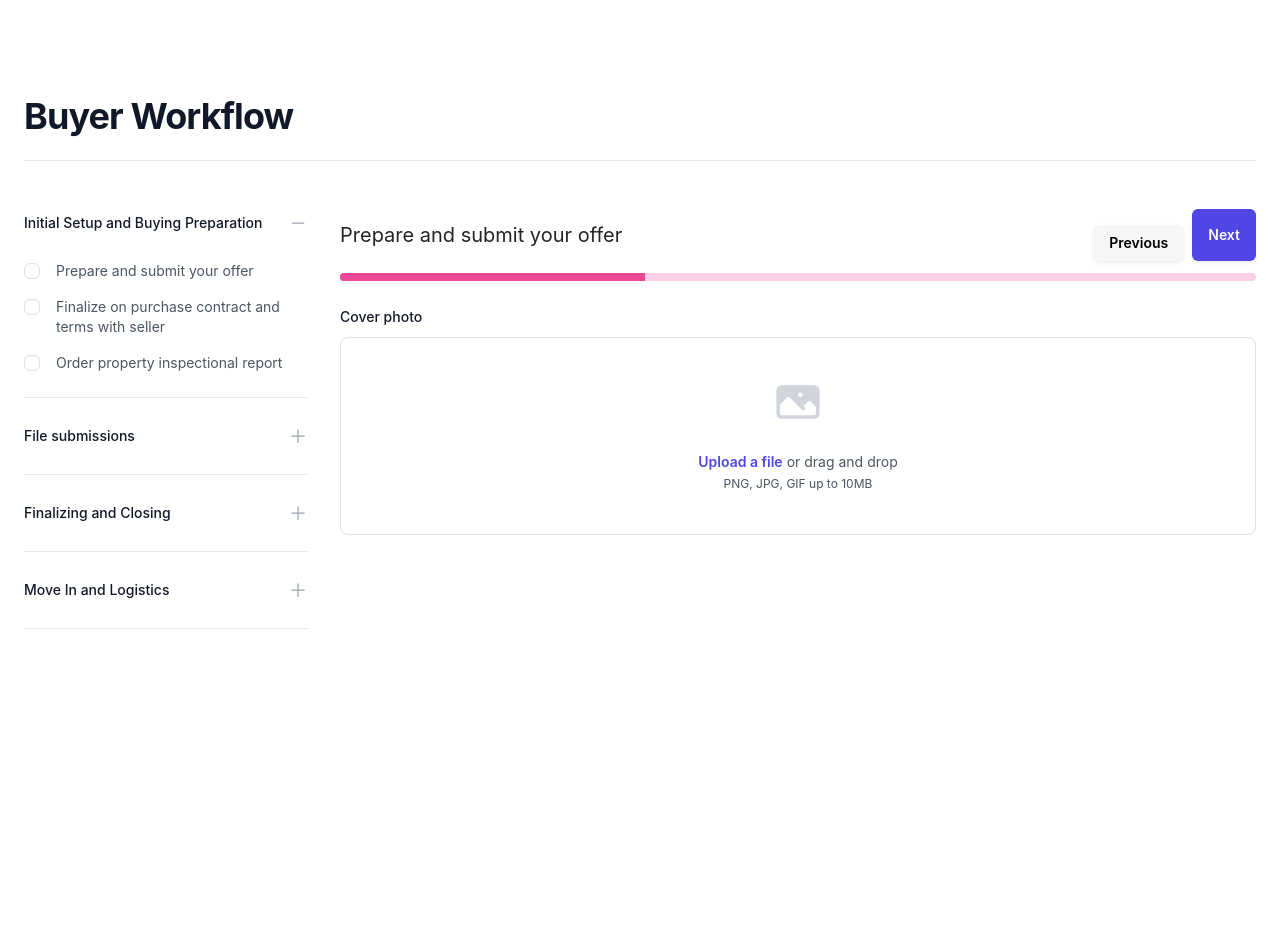
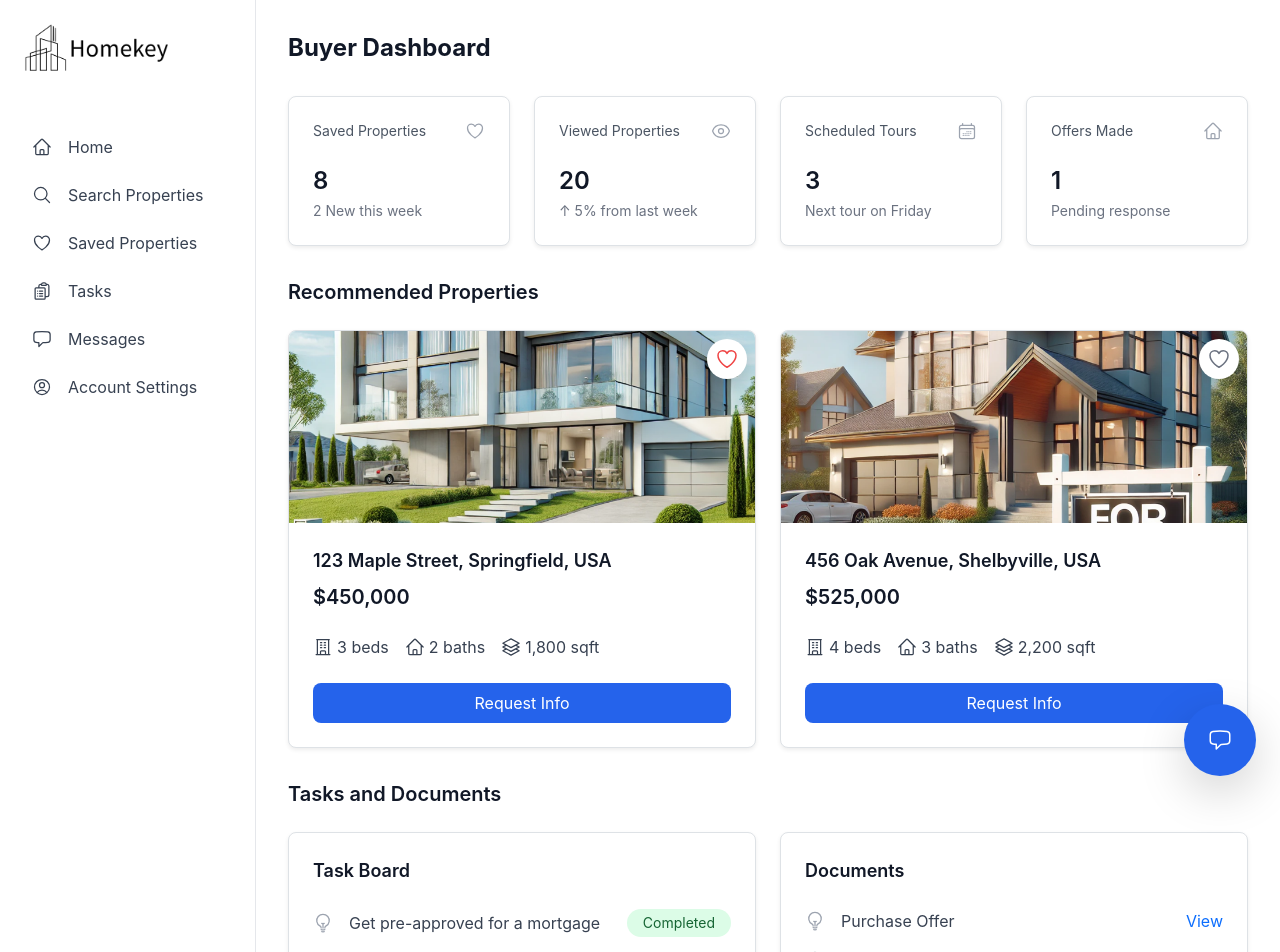
Before and after one commit to 7gb-RAM/homekey-frontend, a React (Create React App) app in the folder homekey-frontend/: page /test_buyer in a window 1280 px wide. Shown: the top 952 px of the page. Before the commit the page ends 800 px from the top, so only its background shows below. Built offline with nearby package versions, Linux system fonts and the light colour scheme; the HTML template or start-up script is replaced by a standard one.

Commit message:
Newest changes

```diff
--- a/homekey-frontend/src/App.js
+++ b/homekey-frontend/src/App.js
@@ -4,10 +4,10 @@ import React from 'react';
 import { BrowserRouter as Router, Routes, Route, Navigate } from 'react-router-dom';
 import Settings from './pages/Settings';
 import { ThemeProvider } from './context/ThemeContext';
-import BuyerWorkflow from './pages/buyer_workflow';
-import SellerWorkflow from './pages/seller_workflow';
+import SellerDashboard from './pages/dashboards/SellerDashboard';
+import BuyerSidebar from './components/layout/BuyerSidebar';
 import BuyerDashboard from './pages/dashboards/BuyerDashboard';
-import BuyerSidebar from './components/layout/BuyerSidebar';
+import SellerSidebar from './components/layout/SellerSidebar';
 // Protected route wrapper
 const ProtectedRoute = ({ children }) => {
   // const { isLoaded, isSignedIn } = useAuth();
@@ -23,14 +23,25 @@ const ProtectedRoute = ({ children }) => {
   return children;
 };
 
-// Layout wrapper for authenticated pages
+{/* We'll have to figure out a way to make these two as one */}
 const AuthenticatedLayout = ({ children }) => {
   return (
     <div className="flex min-h-screen bg-gray-50 dark:bg-gray-900 transition-colors duration-200">
+      <BuyerSidebar/>
+      <div className="flex-1">
+        <main>
+          {children}
+        </main>
+      </div>
+    </div>
+  );
+};
+const AuthenticatedLayout2 = ({ children }) => {
+  return (
+    <div className="flex min-h-screen bg-gray-50 dark:bg-gray-900 transition-colors duration-200">
       {/* This is where we decide whether to use the buyer or seller sidebar */}
-      <BuyerSidebar />
+      <SellerSidebar/>
       <div className="flex-1">
-        {/* <TopBar /> */}
         <main>
           {children}
         </main>
@@ -49,21 +60,21 @@ function App() {
           <Route path="/sign-up/*" element={<SignUp routing="path" path="/sign-up" />} />
           <Route path="/sign-in/*" element={<SignIn routing="path" path="/sign-in" />} />
 
-          <Route path="/test_buyer/*" element={<BuyerWorkflow routing="path" path="/test_buyer" />} />
-          <Route path="/test_seller/*" element={<SellerWorkflow routing="path" path="/test_seller" />} />
-
-          {/* Protected routes */}
-          <Route
-            path="/"
+          <Route path="/test_buyer/*"
             element={
-              <ProtectedRoute>
-                <AuthenticatedLayout>
-                  {/* And this is where we decide whether to use the buyer or seller dashboard */}
-                  <BuyerDashboard />
-                </AuthenticatedLayout>
-              </ProtectedRoute>
+              <AuthenticatedLayout>
+                <BuyerDashboard routing="path" path="/test_buyer" />
+              </AuthenticatedLayout>
             }
           />
+          <Route path="/test_seller/*"
+            element={
+              <AuthenticatedLayout2>
+                <SellerDashboard routing="path" path="/test_buyer" />
+              </AuthenticatedLayout2>
+            }
+          />
+          {/* Protected routes */}
           <Route
             path="/settings"
             element={
--- a/homekey-frontend/src/components/layout/BuyerSidebar.js
+++ b/homekey-frontend/src/components/layout/BuyerSidebar.js
@@ -23,15 +23,14 @@ const BuyerSidebar = () => {
 
   return (
     <>
-      <div className="w-64 bg-white dark:bg-gray-800 h-screen p-4 border-r border-gray-200 dark:border-gray-700 transition-colors duration-200">
+      <div className="w-64 bg-white dark:bg-gray-800 min-h-screen p-4 border-r border-gray-200 dark:border-gray-700 transition-colors duration-200 flex flex-col flex-shrink-0">
         {/* Logo */}
         <div className="mb-8">
           <img src="/homekey-logo.png" alt="Homekey Logo" className="w-36 h-auto mb-6" />
-          {/* No select property dropdown or add property button */}
         </div>
 
         {/* Navigation Menu */}
-        <nav>
+        <nav className="flex-1">
           {menuItems.map((item) => (
             <a
               key={item.name}
--- a/homekey-frontend/src/components/layout/SellerSidebar.js
+++ b/homekey-frontend/src/components/layout/SellerSidebar.js
@@ -14,7 +14,7 @@ const SellerSidebar = () => {
 
   return (
     <>
-      <div className="w-64 bg-white dark:bg-gray-800 h-screen p-4 border-r border-gray-200 dark:border-gray-700 transition-colors duration-200">
+      <div className="w-64 bg-white dark:bg-gray-800 min-h-screen p-4 border-r border-gray-200 dark:border-gray-700 transition-colors duration-200">
         <div className="mb-8">
           <img src="/homekey-logo.png" alt="Homekey Logo" className="w-36 h-auto mb-6" />
           <select className="w-full p-2 border rounded-lg mb-4 bg-white dark:bg-gray-700 text-gray-900 dark:text-white border-gray-200 dark:border-gray-600">
--- a/homekey-frontend/src/pages/dashboards/BuyerDashboard.js
+++ b/homekey-frontend/src/pages/dashboards/BuyerDashboard.js
@@ -1,12 +1,14 @@
 import React, { useState } from 'react';
 import StatCard from '../../components/dashboard/StatCard';
+import PropertyCardBuyer from '../../components/dashboard/PropertyCardBuyer';
 import TaskBoard from '../../components/dashboard/TaskBoard';
 import { HomeIcon, HeartIcon, EyeIcon, CalendarDaysIcon } from '@heroicons/react/24/outline';
 
 // Import images from src/assets
 import property1Image from '../../assets/property1.png';
 import property2Image from '../../assets/property2.png';
-import PropertyCardBuyer from '../../components/dashboard/PropertyCardBuyer';
+import BuyerSidebar from '../../components/layout/BuyerSidebar';
+import DocumentList from '../../components/dashboard/DocumentList';
 
 const BuyerDashboard = () => {
   const [properties, setProperties] = useState([
@@ -65,6 +67,12 @@ const BuyerDashboard = () => {
     { title: 'Review property disclosures', status: 'Pending' },
   ];
 
+  const documents = [
+    { title: 'Purchase Offer' },
+    { title: 'Purchase Agreement' },
+    { title: 'Wire Transfer Receipt' },
+  ];
+
   const handleSaveProperty = (propertyId) => {
     // Toggle the saved state of the property
     setProperties((prevProperties) =>
@@ -75,18 +83,21 @@ const BuyerDashboard = () => {
   };
 
   return (
-    <div className="flex">
+    <div className="min-h-screen flex">
       <div className="flex-1 p-8 bg-white dark:bg-gray-900 min-h-screen">
         <div className="flex justify-between items-center mb-8">
           <h1 className="text-2xl font-bold text-gray-900 dark:text-white">Buyer Dashboard</h1>
+          {/* Additional header actions can go here */}
         </div>
 
+        {/* Stats Section */}
         <div className="grid grid-cols-1 md:grid-cols-2 lg:grid-cols-4 gap-6 mb-8">
           {stats.map((stat, index) => (
             <StatCard key={index} {...stat} />
           ))}
         </div>
 
+        {/* Recommended Properties Section */}
         <h2 className="text-xl font-semibold mb-4 text-gray-900 dark:text-white">
           Recommended Properties
         </h2>
@@ -100,8 +111,12 @@ const BuyerDashboard = () => {
           ))}
         </div>
 
-        <h2 className="text-xl font-semibold mb-4 text-gray-900 dark:text-white">Your Tasks</h2>
-        <TaskBoard tasks={tasks} />
+        {/* Tasks Section */}
+        <h2 className="text-xl font-semibold mb-4 text-gray-900 dark:text-white">Tasks and Documents</h2>
+        <div className="grid grid-cols-1 lg:grid-cols-2 gap-6">
+          <TaskBoard tasks={tasks} />
+          <DocumentList documents={documents} />
+        </div>
       </div>
     </div>
   );
--- a/homekey-frontend/src/pages/dashboards/SellerDashboard.js
+++ b/homekey-frontend/src/pages/dashboards/SellerDashboard.js
@@ -4,6 +4,7 @@ import PropertyCard from '../../components/dashboard/PropertyCard';
 import TaskBoard from '../../components/dashboard/TaskBoard';
 import DocumentList from '../../components/dashboard/DocumentList';
 import { HomeIcon, ClockIcon, CurrencyDollarIcon, DocumentIcon } from '@heroicons/react/24/outline';
+import SellerSidebar from '../../components/layout/SellerSidebar';
 
 const SellerDashboard = () => {
   const stats = [
@@ -92,6 +93,8 @@ const SellerDashboard = () => {
         ))}
       </div>
 
+      <h2 className="text-xl font-semibold mb-4 text-gray-900 dark:text-white">Tasks and Documents</h2>
+
       <div className="grid grid-cols-1 lg:grid-cols-2 gap-6">
         <TaskBoard tasks={tasks} />
         <DocumentList documents={documents} />
--- a/homekey-frontend/src/pages/signup_page/signup_form.js
+++ b/homekey-frontend/src/pages/signup_page/signup_form.js
@@ -252,7 +252,7 @@ export function SignUpForm() {
       {/* Sign In Link */}
       <p className="text-center text-sm text-gray-500">
         Already have an account?{" "}
-        <a href="#" className="text-blue-600 hover:underline">
+        <a href="./sign-in" className="text-blue-600 hover:underline">
           Sign in
         </a>
       </p>
```
